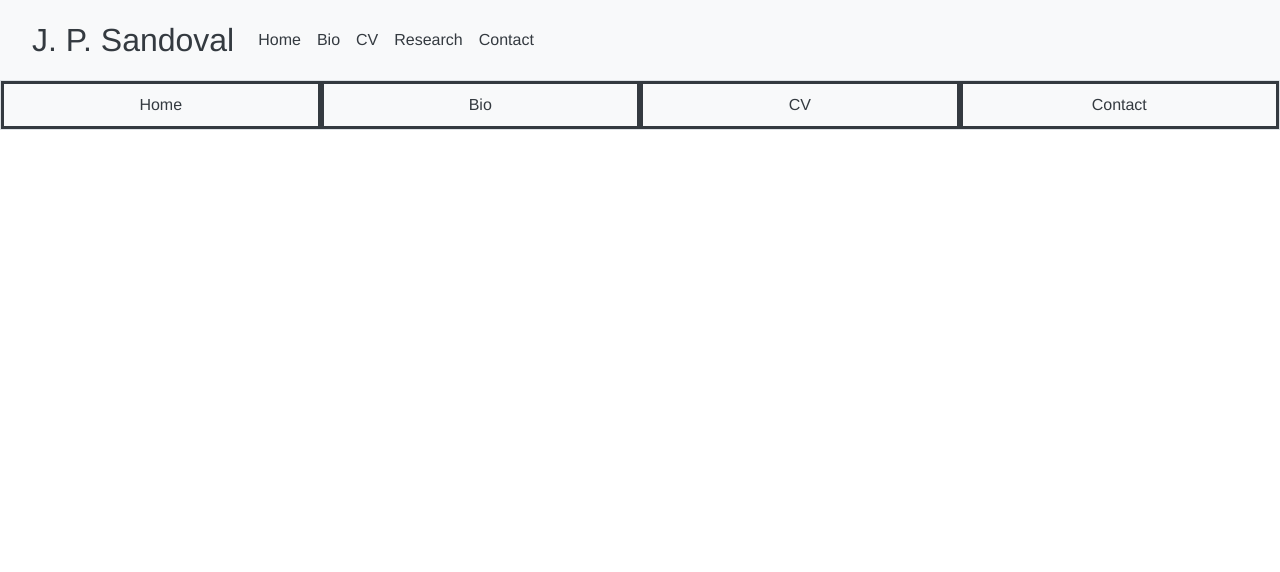
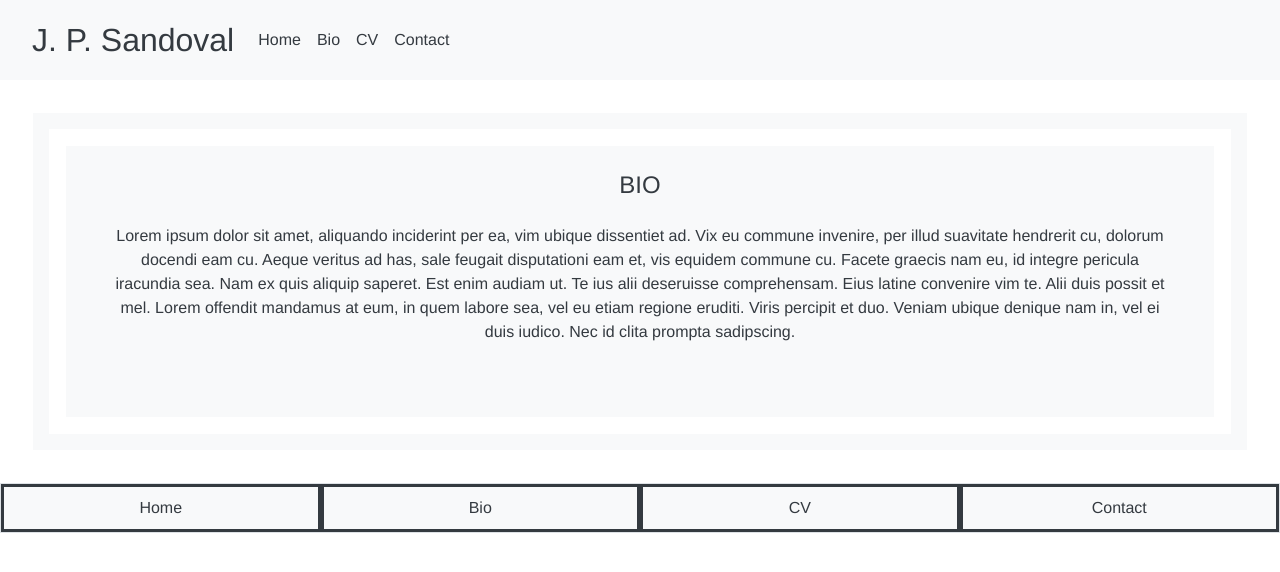
Before and after one commit to Z-S-Burke/javierProject, a Vue app: page /bio in a window 1280 px wide. Shown: the top 572 px of the page. Built offline with nearby package versions, Linux system fonts and the light colour scheme.

Commit message:
linked navbar items to correct vue objects in router

```diff
--- a/src/components/Header.vue
+++ b/src/components/Header.vue
@@ -18,25 +18,19 @@
 
         <b-navbar-nav>
           <b-nav-item>
-            <router-link class="text-dark" to="/teams">Bio</router-link>
+            <router-link class="text-dark" to="/bio">Bio</router-link>
           </b-nav-item>
         </b-navbar-nav>
 
         <b-navbar-nav>
           <b-nav-item>
-            <router-link class="text-dark" to="/players">CV</router-link>
+            <router-link class="text-dark" to="/CV">CV</router-link>
           </b-nav-item>
         </b-navbar-nav>
 
         <b-navbar-nav>
           <b-nav-item>
-            <router-link class="text-dark" to="/tournaments">Research</router-link>
-          </b-nav-item>
-        </b-navbar-nav>
-
-        <b-navbar-nav>
-          <b-nav-item>
-            <router-link class="text-dark" to="/schedule">Contact</router-link>
+            <router-link class="text-dark" to="/contact">Contact</router-link>
           </b-nav-item>
         </b-navbar-nav>
       </b-collapse>
--- a/src/views/Bio.vue
+++ b/src/views/Bio.vue
@@ -0,0 +1,62 @@
+<template>
+  <div class="bglight splash_image">
+    <div class="m-3 bg-light text-dark carousel_border">
+      <h4>BIO</h4>
+      <ul class="p-3">
+        <p>
+          Lorem ipsum dolor sit amet, aliquando inciderint per ea, vim ubique dissentiet ad. Vix eu commune invenire, per illud suavitate hendrerit cu, dolorum docendi eam cu. Aeque veritus ad has, sale feugait disputationi eam et, vis equidem commune cu. Facete graecis nam eu, id integre pericula iracundia sea. Nam ex quis aliquip saperet. Est enim audiam ut. Te ius alii deseruisse comprehensam.
+          Eius latine convenire vim te. Alii duis possit et mel. Lorem offendit mandamus at eum, in quem labore sea, vel eu etiam regione eruditi. Viris percipit et duo. Veniam ubique denique nam in, vel ei duis iudico. Nec id clita prompta sadipscing.
+        </p>
+      </ul>
+    </div>
+  </div>
+</template>
+
+<script>
+export default {
+  data() {
+    return {
+      /* eslint-disable */
+      slide: 0,
+      sliding: null
+    };
+  },
+  methods: {
+    onSlideStart(slide) {
+      this.sliding = true;
+    },
+    onSlideEnd(slide) {
+      this.sliding = false;
+    }
+  }
+};
+</script>
+
+<style (scoped)>
+.question_text {
+  font-weight: bold;
+  font-style: italic;
+}
+
+.carousel_border {
+  border-style: double;
+  border-color: white;
+  border-width: 10px;
+  padding: 10px;
+}
+
+@media screen and (min-width: 500px) {
+  .carousel_border {
+    border-width: 50px;
+    padding: 25px;
+  }
+}
+
+.caption_background {
+  background-color: rgb(0, 0, 0, 0.25);
+}
+
+.bglight {
+  background-color: rgba(255, 255, 255, 0.452);
+}
+</style>
--- a/src/views/CV.vue
+++ b/src/views/CV.vue
@@ -0,0 +1,62 @@
+<template>
+  <div class="bglight splash_image">
+    <div class="m-3 bg-light text-dark carousel_border">
+      <h4>CV</h4>
+      <ul class="p-3">
+        <p>
+          Lorem ipsum dolor sit amet, aliquando inciderint per ea, vim ubique dissentiet ad. Vix eu commune invenire, per illud suavitate hendrerit cu, dolorum docendi eam cu. Aeque veritus ad has, sale feugait disputationi eam et, vis equidem commune cu. Facete graecis nam eu, id integre pericula iracundia sea. Nam ex quis aliquip saperet. Est enim audiam ut. Te ius alii deseruisse comprehensam.
+          Eius latine convenire vim te. Alii duis possit et mel. Lorem offendit mandamus at eum, in quem labore sea, vel eu etiam regione eruditi. Viris percipit et duo. Veniam ubique denique nam in, vel ei duis iudico. Nec id clita prompta sadipscing.
+        </p>
+      </ul>
+    </div>
+  </div>
+</template>
+
+<script>
+export default {
+  data() {
+    return {
+      /* eslint-disable */
+      slide: 0,
+      sliding: null
+    };
+  },
+  methods: {
+    onSlideStart(slide) {
+      this.sliding = true;
+    },
+    onSlideEnd(slide) {
+      this.sliding = false;
+    }
+  }
+};
+</script>
+
+<style (scoped)>
+.question_text {
+  font-weight: bold;
+  font-style: italic;
+}
+
+.carousel_border {
+  border-style: double;
+  border-color: white;
+  border-width: 10px;
+  padding: 10px;
+}
+
+@media screen and (min-width: 500px) {
+  .carousel_border {
+    border-width: 50px;
+    padding: 25px;
+  }
+}
+
+.caption_background {
+  background-color: rgb(0, 0, 0, 0.25);
+}
+
+.bglight {
+  background-color: rgba(255, 255, 255, 0.452);
+}
+</style>
--- a/src/views/Contact.vue
+++ b/src/views/Contact.vue
@@ -0,0 +1,62 @@
+<template>
+  <div class="bglight splash_image">
+    <div class="m-3 bg-light text-dark carousel_border">
+      <h4>CONTACT</h4>
+      <ul class="p-3">
+        <p>
+          Lorem ipsum dolor sit amet, aliquando inciderint per ea, vim ubique dissentiet ad. Vix eu commune invenire, per illud suavitate hendrerit cu, dolorum docendi eam cu. Aeque veritus ad has, sale feugait disputationi eam et, vis equidem commune cu. Facete graecis nam eu, id integre pericula iracundia sea. Nam ex quis aliquip saperet. Est enim audiam ut. Te ius alii deseruisse comprehensam.
+          Eius latine convenire vim te. Alii duis possit et mel. Lorem offendit mandamus at eum, in quem labore sea, vel eu etiam regione eruditi. Viris percipit et duo. Veniam ubique denique nam in, vel ei duis iudico. Nec id clita prompta sadipscing.
+        </p>
+      </ul>
+    </div>
+  </div>
+</template>
+
+<script>
+export default {
+  data() {
+    return {
+      /* eslint-disable */
+      slide: 0,
+      sliding: null
+    };
+  },
+  methods: {
+    onSlideStart(slide) {
+      this.sliding = true;
+    },
+    onSlideEnd(slide) {
+      this.sliding = false;
+    }
+  }
+};
+</script>
+
+<style (scoped)>
+.question_text {
+  font-weight: bold;
+  font-style: italic;
+}
+
+.carousel_border {
+  border-style: double;
+  border-color: white;
+  border-width: 10px;
+  padding: 10px;
+}
+
+@media screen and (min-width: 500px) {
+  .carousel_border {
+    border-width: 50px;
+    padding: 25px;
+  }
+}
+
+.caption_background {
+  background-color: rgb(0, 0, 0, 0.25);
+}
+
+.bglight {
+  background-color: rgba(255, 255, 255, 0.452);
+}
+</style>
--- a/src/views/Home.vue
+++ b/src/views/Home.vue
@@ -13,25 +13,23 @@
         @sliding-start="onSlideStart"
         @sliding-end="onSlideEnd"
       >
-        <a class="text-light" href="https://www.twitch.tv/overwatchleague">
         <b-carousel-slide
           img-src="https://www.thediamondloupe.com/sites/awdcnewswall/files/U.N.%20GA.jpg"
         >
           <caption class="text-light caption_background px-4 d-flex justify-content-center">
-              <h2>ECONOMICS</h2>
+            <h2>ABOUT</h2>
           </caption>
         </b-carousel-slide>
-        </a>
-        <router-link class="text-light" to="/teams">
+        <router-link class="text-light" to="/CV">
           <b-carousel-slide
             img-src="https://www.thediamondloupe.com/sites/awdcnewswall/files/U.N.%20GA.jpg"
           >
             <caption class="text-light caption_background px-4 d-flex justify-content-center">
-              <h2>POLICY</h2>
+              <h2>CV</h2>
             </caption>
           </b-carousel-slide>
         </router-link>
-        <router-link class="text-light" to="/teams">
+        <router-link class="text-light" to="/bio">
           <b-carousel-slide
             img-src="https://www.thediamondloupe.com/sites/awdcnewswall/files/U.N.%20GA.jpg"
           >
@@ -40,12 +38,12 @@
             </caption>
           </b-carousel-slide>
         </router-link>
-        <router-link class="text-light" to="/teams">
+        <router-link class="text-light" to="/contact">
           <b-carousel-slide
             img-src="https://www.thediamondloupe.com/sites/awdcnewswall/files/U.N.%20GA.jpg"
           >
             <caption class="text-light caption_background px-4 d-flex justify-content-center">
-              <h2>BLOG</h2>
+              <h2>CONTACT</h2>
             </caption>
           </b-carousel-slide>
         </router-link>
```
Also changed, not shown: src/router.js (indentation only). Lines whose indentation alone changed are shown as unchanged.
